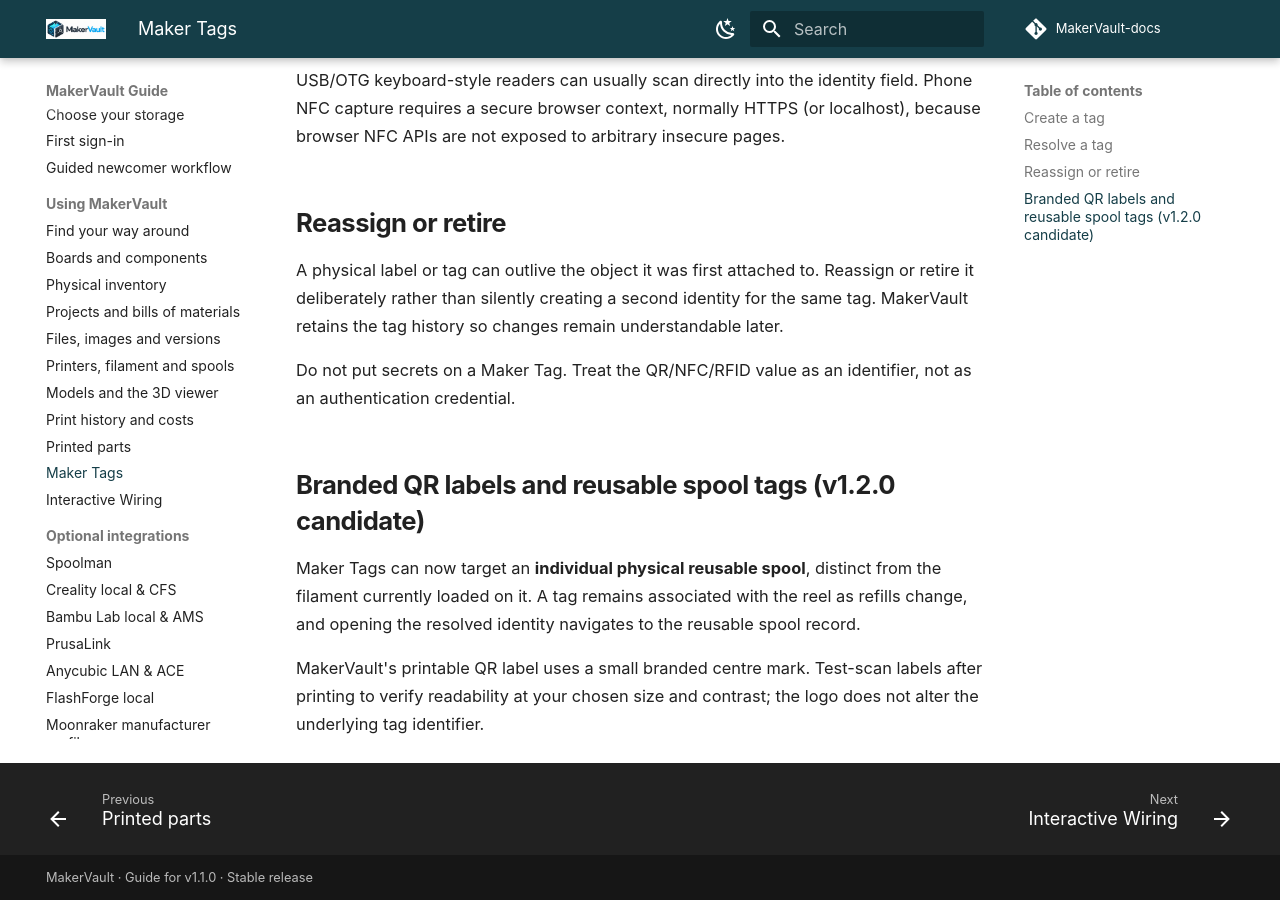
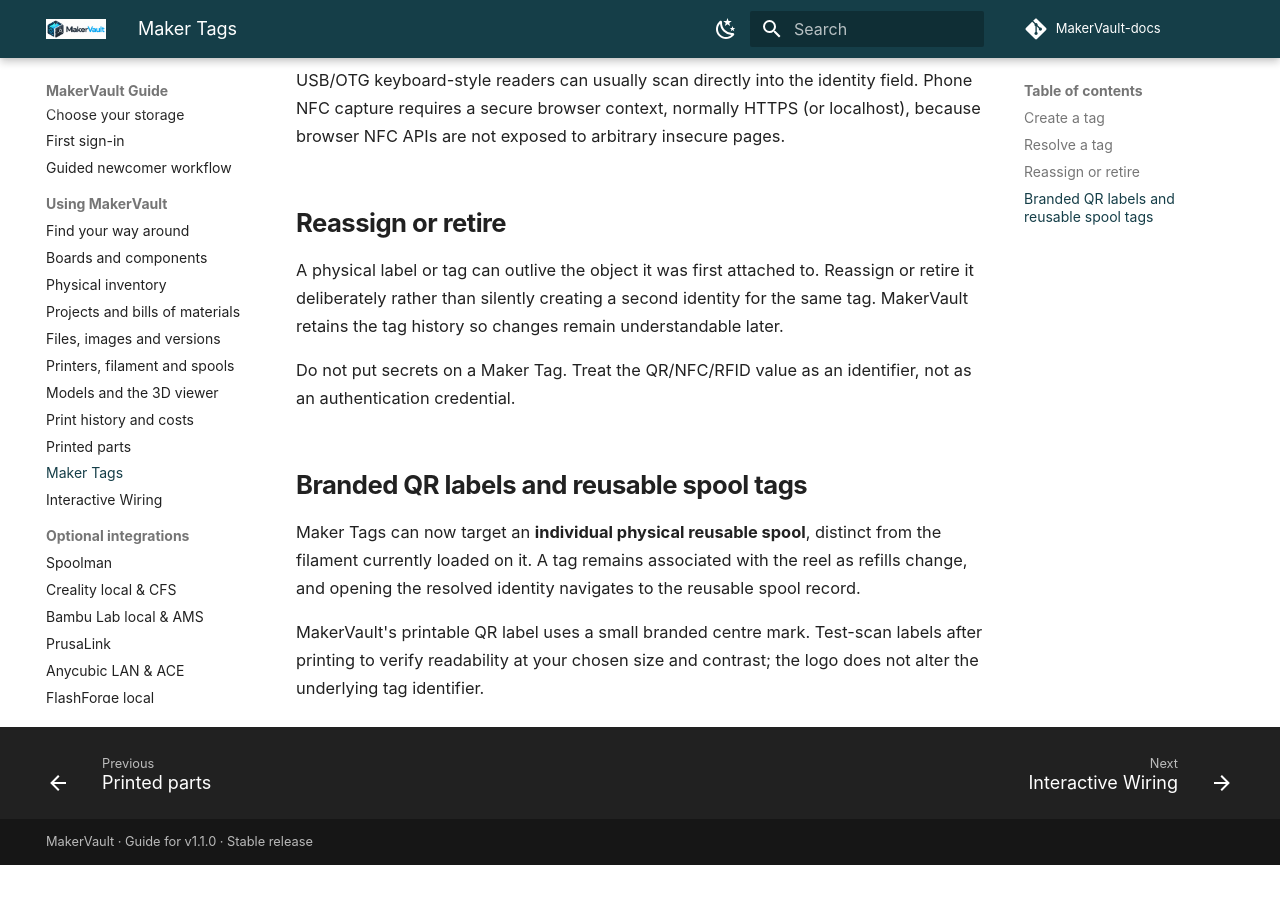
Before and after one commit to gavrd7/MakerVault-docs, an MkDocs documentation site: the page built from docs/guide/using/maker-tags.md, in a window 1280 px wide and 900 px high, scrolled down 1210 px. Built offline with MkDocs 1.6.1 and Material for MkDocs 9.7.7, drawn with Linux system fonts in a browser that asks for light colours; comment, search, counter and statistics services are not loaded; after the commit the page ends 2075 px from its top, so only the background shows below that.

Commit message:
docs: align v1.2.0 release status and remove obsolete candidate wording

```diff
--- a/docs/guide/using/maker-tags.md
+++ b/docs/guide/using/maker-tags.md
@@ -31,7 +31,7 @@
 Do not put secrets on a Maker Tag. Treat the QR/NFC/RFID value as an identifier, not as an authentication credential.
 
 
-## Branded QR labels and reusable spool tags (v1.2.0 candidate)
+## Branded QR labels and reusable spool tags
 
 Maker Tags can now target an **individual physical reusable spool**, distinct from the filament currently loaded on it. A tag remains associated with the reel as refills change, and opening the resolved identity navigates to the reusable spool record.
 
```
